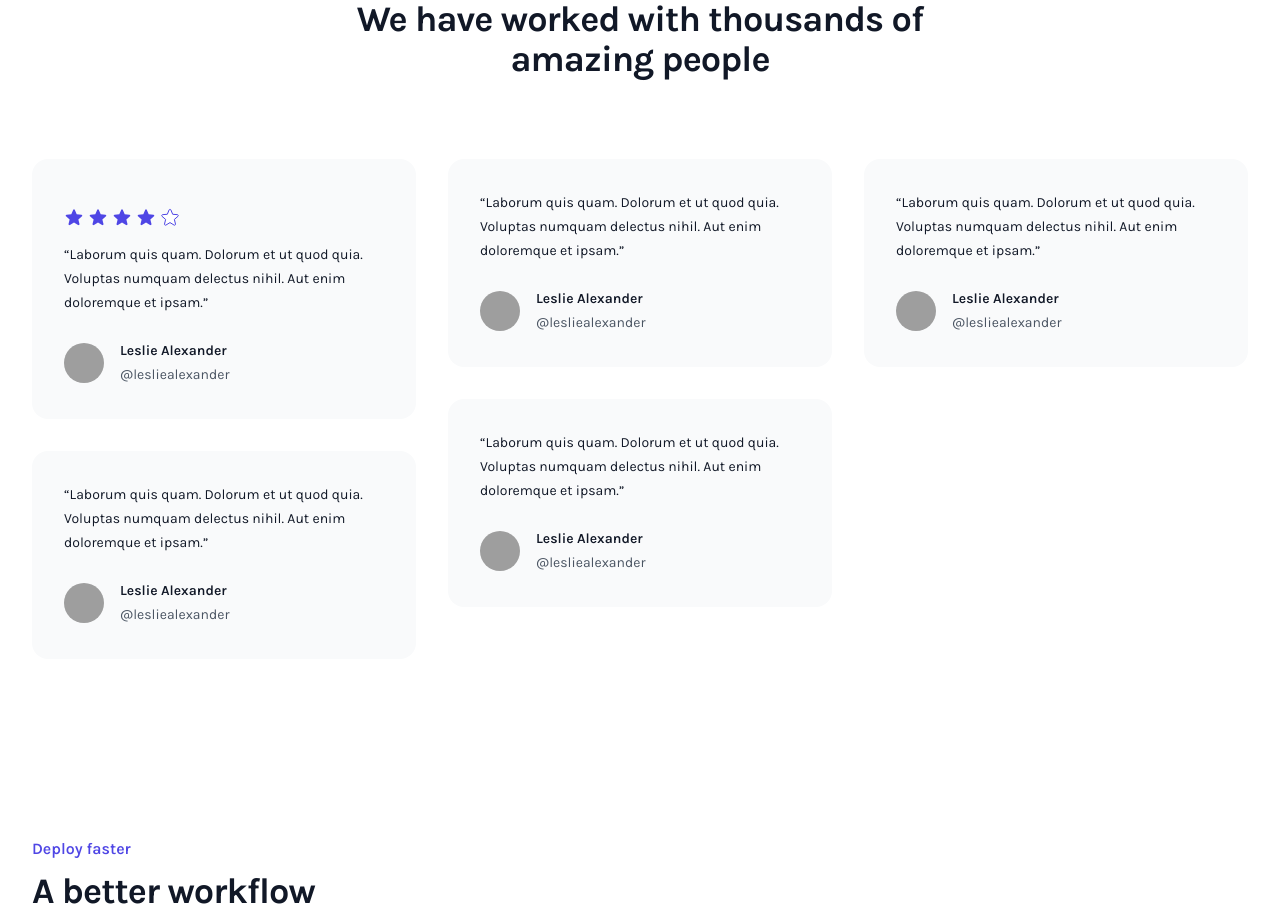
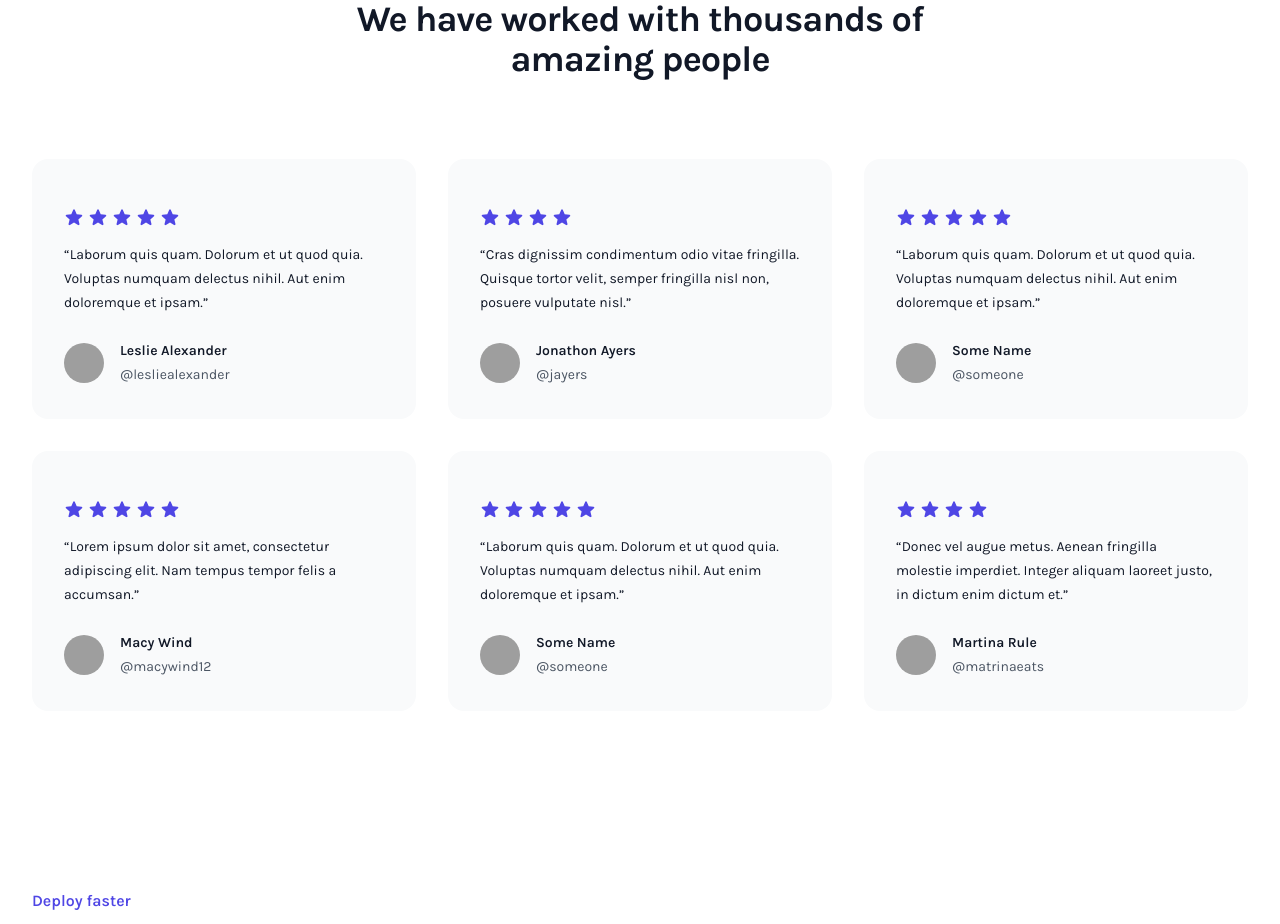
Before and after one commit to jasenwyatt/app-capstone, a React (Create React App) app: page / in a window 1280 px wide. Shown: the part 1520-2444 px from the top of the page. Built offline with nearby package versions, Linux system fonts and the light colour scheme; grey boxes are pictures that could not be loaded; a web font is replaced by a local one.

Commit message:
adds data powered components;

```diff
--- /dev/null
+++ b/src/components/TestimonialBox.js
@@ -0,0 +1,35 @@
+import React, { Component } from 'react'
+
+export default class TestimonialBox extends Component {
+  render(props) {
+    const stars = this.props.stars;
+    const quote = this.props.quote;
+    const name = this.props.name;
+    const handle = this.props.handle;
+    const image = this.props.image;
+
+    return (
+        <div class="pt-8 sm:inline-block sm:w-full sm:px-4">
+            <figure class="rounded-2xl bg-gray-50 p-8 text-sm leading-6">
+                <div class="my-4 flex gap-x-1 text-indigo-600">
+                    {Array.from({ length: stars }).map((_, index) => (
+                        <svg key={index} class="h-5 w-5 flex-none" viewBox="0 0 20 20" fill="currentColor" aria-hidden="true" data-slot="icon">
+                            <path fill-rule="evenodd" d="M10.868 2.884c-.321-.772-1.415-.772-1.736 0l-1.83 4.401-4.753.381c-.833.067-1.171 1.107-.536 1.651l3.62 3.102-1.106 4.637c-.194.813.691 1.456 1.405 1.02L10 15.591l4.069 2.485c.713.436 1.598-.207 1.404-1.02l-1.106-4.637 3.62-3.102c.635-.544.297-1.584-.536-1.65l-4.752-.382-1.831-4.401Z" clip-rule="evenodd" />
+                        </svg>
+                    ))}
+                </div>
+                <blockquote class="text-gray-900">
+                    <p>“{quote}”</p>
+                </blockquote>
+                <figcaption class="mt-6 flex items-center gap-x-4">
+                    <img class="h-10 w-10 rounded-full bg-white" src={image} alt={name} />
+                    <div>
+                        <div class="font-semibold text-gray-900">{name}</div>
+                        <div class="text-gray-600">{handle}</div>
+                    </div>
+                </figcaption>
+            </figure>
+        </div>
+    )
+  }
+}
--- a/src/components/Testimonials.js
+++ b/src/components/Testimonials.js
@@ -1,4 +1,50 @@
 import React, { Component } from 'react'
+import TestimonialBox from './TestimonialBox'
+
+const testimonialsData = [
+    {
+        "stars": 5,
+        "name": "Leslie Alexander",
+        "handle": "@lesliealexander",
+        "quote": "Laborum quis quam. Dolorum et ut quod quia. Voluptas numquam delectus nihil. Aut enim doloremque et ipsam.",
+        "image": "https://images.unsplash.com/photo-1494790108377-be9c29b29330?ixlib=rb-1.2.1&ixid=eyJhcHBfaWQiOjEyMDd9&auto=format&fit=facearea&facepad=2&w=256&h=256&q=80",
+    },
+    {
+        "stars": 5,
+        "name": "Macy Wind",
+        "handle": "@macywind12",
+        "quote": "Lorem ipsum dolor sit amet, consectetur adipiscing elit. Nam tempus tempor felis a accumsan.",
+        "image": "https://images.unsplash.com/photo-1573497491765-dccce02b29df?q=80&auto=format&fit=facearea&facepad=2&w=256&h=256&q=80",
+    },
+    {
+        "stars": 4,
+        "name": "Jonathon Ayers",
+        "handle": "@jayers",
+        "quote": "Cras dignissim condimentum odio vitae fringilla. Quisque tortor velit, semper fringilla nisl non, posuere vulputate nisl.",
+        "image": "https://plus.unsplash.com/premium_photo-1689539137236-b68e436248de?q=80&auto=format&fit=facearea&facepad=2&w=256&h=256&q=80",
+    },
+    {
+        "stars": 5,
+        "name": "Some Name",
+        "handle": "@someone",
+        "quote": "Laborum quis quam. Dolorum et ut quod quia. Voluptas numquam delectus nihil. Aut enim doloremque et ipsam.",
+        "image": "https://images.unsplash.com/photo-1500648767791-00dcc994a43e?q=80&w=1587&auto=format&fit=facearea&facepad=2&w=256&h=256&q=80",
+    },
+    {
+        "stars": 5,
+        "name": "Some Name",
+        "handle": "@someone",
+        "quote": "Laborum quis quam. Dolorum et ut quod quia. Voluptas numquam delectus nihil. Aut enim doloremque et ipsam.",
+        "image": "https://plus.unsplash.com/premium_photo-1690407617686-d449aa2aad3c?q=80&w=1470&auto=format&fit=facearea&facepad=2&w=256&h=256&q=80",
+    },
+    {
+        "stars": 4,
+        "name": "Martina Rule",
+        "handle": "@matrinaeats",
+        "quote": "Donec vel augue metus. Aenean fringilla molestie imperdiet. Integer aliquam laoreet justo, in dictum enim dictum et.",
+        "image": "https://images.unsplash.com/photo-1653379671988-b32fceafb5e5?q=80&w=1588&auto=format&fit=facearea&facepad=2&w=256&h=256&q=80",
+    },
+];
 
 export default class Testimonials extends Component {
   render() {
@@ -11,93 +57,16 @@ export default class Testimonials extends Component {
                 </div>
                 <div class="mx-auto mt-16 flow-root max-w-2xl sm:mt-20 lg:mx-0 lg:max-w-none">
                     <div class="-mt-8 sm:-mx-4 sm:columns-2 sm:text-[0] lg:columns-3">
-                        <div class="pt-8 sm:inline-block sm:w-full sm:px-4">
-                            <figure class="rounded-2xl bg-gray-50 p-8 text-sm leading-6">
-                                <div class="my-4 flex gap-x-1 text-indigo-600">
-                                    <svg class="h-5 w-5 flex-none" viewBox="0 0 20 20" fill="currentColor" aria-hidden="true" data-slot="icon">
-                                        <path fill-rule="evenodd" d="M10.868 2.884c-.321-.772-1.415-.772-1.736 0l-1.83 4.401-4.753.381c-.833.067-1.171 1.107-.536 1.651l3.62 3.102-1.106 4.637c-.194.813.691 1.456 1.405 1.02L10 15.591l4.069 2.485c.713.436 1.598-.207 1.404-1.02l-1.106-4.637 3.62-3.102c.635-.544.297-1.584-.536-1.65l-4.752-.382-1.831-4.401Z" clip-rule="evenodd" />
-                                    </svg>
-                                    <svg class="h-5 w-5 flex-none" viewBox="0 0 20 20" fill="currentColor" aria-hidden="true" data-slot="icon">
-                                        <path fill-rule="evenodd" d="M10.868 2.884c-.321-.772-1.415-.772-1.736 0l-1.83 4.401-4.753.381c-.833.067-1.171 1.107-.536 1.651l3.62 3.102-1.106 4.637c-.194.813.691 1.456 1.405 1.02L10 15.591l4.069 2.485c.713.436 1.598-.207 1.404-1.02l-1.106-4.637 3.62-3.102c.635-.544.297-1.584-.536-1.65l-4.752-.382-1.831-4.401Z" clip-rule="evenodd" />
-                                    </svg>
-                                    <svg class="h-5 w-5 flex-none" viewBox="0 0 20 20" fill="currentColor" aria-hidden="true" data-slot="icon">
-                                        <path fill-rule="evenodd" d="M10.868 2.884c-.321-.772-1.415-.772-1.736 0l-1.83 4.401-4.753.381c-.833.067-1.171 1.107-.536 1.651l3.62 3.102-1.106 4.637c-.194.813.691 1.456 1.405 1.02L10 15.591l4.069 2.485c.713.436 1.598-.207 1.404-1.02l-1.106-4.637 3.62-3.102c.635-.544.297-1.584-.536-1.65l-4.752-.382-1.831-4.401Z" clip-rule="evenodd" />
-                                    </svg>
-                                    <svg class="h-5 w-5 flex-none" viewBox="0 0 20 20" fill="currentColor" aria-hidden="true" data-slot="icon">
-                                        <path fill-rule="evenodd" d="M10.868 2.884c-.321-.772-1.415-.772-1.736 0l-1.83 4.401-4.753.381c-.833.067-1.171 1.107-.536 1.651l3.62 3.102-1.106 4.637c-.194.813.691 1.456 1.405 1.02L10 15.591l4.069 2.485c.713.436 1.598-.207 1.404-1.02l-1.106-4.637 3.62-3.102c.635-.544.297-1.584-.536-1.65l-4.752-.382-1.831-4.401Z" clip-rule="evenodd" />
-                                    </svg>
-                                    <svg class="h-5 w-5 flex-none" viewBox="0 0 20 20" fill="white" stroke="currentColor" aria-hidden="true" data-slot="icon">
-                                        <path fill-rule="evenodd" d="M10.868 2.884c-.321-.772-1.415-.772-1.736 0l-1.83 4.401-4.753.381c-.833.067-1.171 1.107-.536 1.651l3.62 3.102-1.106 4.637c-.194.813.691 1.456 1.405 1.02L10 15.591l4.069 2.485c.713.436 1.598-.207 1.404-1.02l-1.106-4.637 3.62-3.102c.635-.544.297-1.584-.536-1.65l-4.752-.382-1.831-4.401Z" clip-rule="evenodd" />
-                                    </svg>
-                                </div>
-                                <blockquote class="text-gray-900">
-                                    <p>“Laborum quis quam. Dolorum et ut quod quia. Voluptas numquam delectus nihil. Aut enim doloremque et ipsam.”</p>
-                                </blockquote>
-                                <figcaption class="mt-6 flex items-center gap-x-4">
-                                    <img class="h-10 w-10 rounded-full bg-gray-50" src="https://images.unsplash.com/photo-1494790108377-be9c29b29330?ixlib=rb-1.2.1&ixid=eyJhcHBfaWQiOjEyMDd9&auto=format&fit=facearea&facepad=2&w=256&h=256&q=80" alt="" />
-                                    <div>
-                                        <div class="font-semibold text-gray-900">Leslie Alexander</div>
-                                        <div class="text-gray-600">@lesliealexander</div>
-                                    </div>
-                                </figcaption>
-                            </figure>
-                        </div>
-                        <div class="pt-8 sm:inline-block sm:w-full sm:px-4">
-                            <figure class="rounded-2xl bg-gray-50 p-8 text-sm leading-6">
-                                <blockquote class="text-gray-900">
-                                    <p>“Laborum quis quam. Dolorum et ut quod quia. Voluptas numquam delectus nihil. Aut enim doloremque et ipsam.”</p>
-                                </blockquote>
-                                <figcaption class="mt-6 flex items-center gap-x-4">
-                                    <img class="h-10 w-10 rounded-full bg-gray-50" src="https://images.unsplash.com/photo-1494790108377-be9c29b29330?ixlib=rb-1.2.1&ixid=eyJhcHBfaWQiOjEyMDd9&auto=format&fit=facearea&facepad=2&w=256&h=256&q=80" alt="" />
-                                    <div>
-                                        <div class="font-semibold text-gray-900">Leslie Alexander</div>
-                                        <div class="text-gray-600">@lesliealexander</div>
-                                    </div>
-                                </figcaption>
-                            </figure>
-                        </div>
-                        <div class="pt-8 sm:inline-block sm:w-full sm:px-4">
-                            <figure class="rounded-2xl bg-gray-50 p-8 text-sm leading-6">
-                                <blockquote class="text-gray-900">
-                                    <p>“Laborum quis quam. Dolorum et ut quod quia. Voluptas numquam delectus nihil. Aut enim doloremque et ipsam.”</p>
-                                </blockquote>
-                                <figcaption class="mt-6 flex items-center gap-x-4">
-                                    <img class="h-10 w-10 rounded-full bg-gray-50" src="https://images.unsplash.com/photo-1494790108377-be9c29b29330?ixlib=rb-1.2.1&ixid=eyJhcHBfaWQiOjEyMDd9&auto=format&fit=facearea&facepad=2&w=256&h=256&q=80" alt="" />
-                                    <div>
-                                        <div class="font-semibold text-gray-900">Leslie Alexander</div>
-                                        <div class="text-gray-600">@lesliealexander</div>
-                                    </div>
-                                </figcaption>
-                            </figure>
-                        </div>
-                        <div class="pt-8 sm:inline-block sm:w-full sm:px-4">
-                            <figure class="rounded-2xl bg-gray-50 p-8 text-sm leading-6">
-                                <blockquote class="text-gray-900">
-                                    <p>“Laborum quis quam. Dolorum et ut quod quia. Voluptas numquam delectus nihil. Aut enim doloremque et ipsam.”</p>
-                                </blockquote>
-                                <figcaption class="mt-6 flex items-center gap-x-4">
-                                    <img class="h-10 w-10 rounded-full bg-gray-50" src="https://images.unsplash.com/photo-1494790108377-be9c29b29330?ixlib=rb-1.2.1&ixid=eyJhcHBfaWQiOjEyMDd9&auto=format&fit=facearea&facepad=2&w=256&h=256&q=80" alt="" />
-                                    <div>
-                                        <div class="font-semibold text-gray-900">Leslie Alexander</div>
-                                        <div class="text-gray-600">@lesliealexander</div>
-                                    </div>
-                                </figcaption>
-                            </figure>
-                        </div>
-                        <div class="pt-8 sm:inline-block sm:w-full sm:px-4">
-                            <figure class="rounded-2xl bg-gray-50 p-8 text-sm leading-6">
-                                <blockquote class="text-gray-900">
-                                    <p>“Laborum quis quam. Dolorum et ut quod quia. Voluptas numquam delectus nihil. Aut enim doloremque et ipsam.”</p>
-                                </blockquote>
-                                <figcaption class="mt-6 flex items-center gap-x-4">
-                                    <img class="h-10 w-10 rounded-full bg-gray-50" src="https://images.unsplash.com/photo-1494790108377-be9c29b29330?ixlib=rb-1.2.1&ixid=eyJhcHBfaWQiOjEyMDd9&auto=format&fit=facearea&facepad=2&w=256&h=256&q=80" alt="" />
-                                    <div>
-                                        <div class="font-semibold text-gray-900">Leslie Alexander</div>
-                                        <div class="text-gray-600">@lesliealexander</div>
-                                    </div>
-                                </figcaption>
-                            </figure>
-                        </div>
+                        {testimonialsData.map((quote,index) => (
+                            <TestimonialBox
+                                key={index}
+                                stars={quote.stars}
+                                name={quote.name}
+                                handle={quote.handle}
+                                quote={quote.quote}
+                                image={quote.image}
+                            />
+                        ))}
                     </div>
                 </div>
             </div>
```
Also changed, not shown: src/components/Specials.js (+7 -1 lines).
